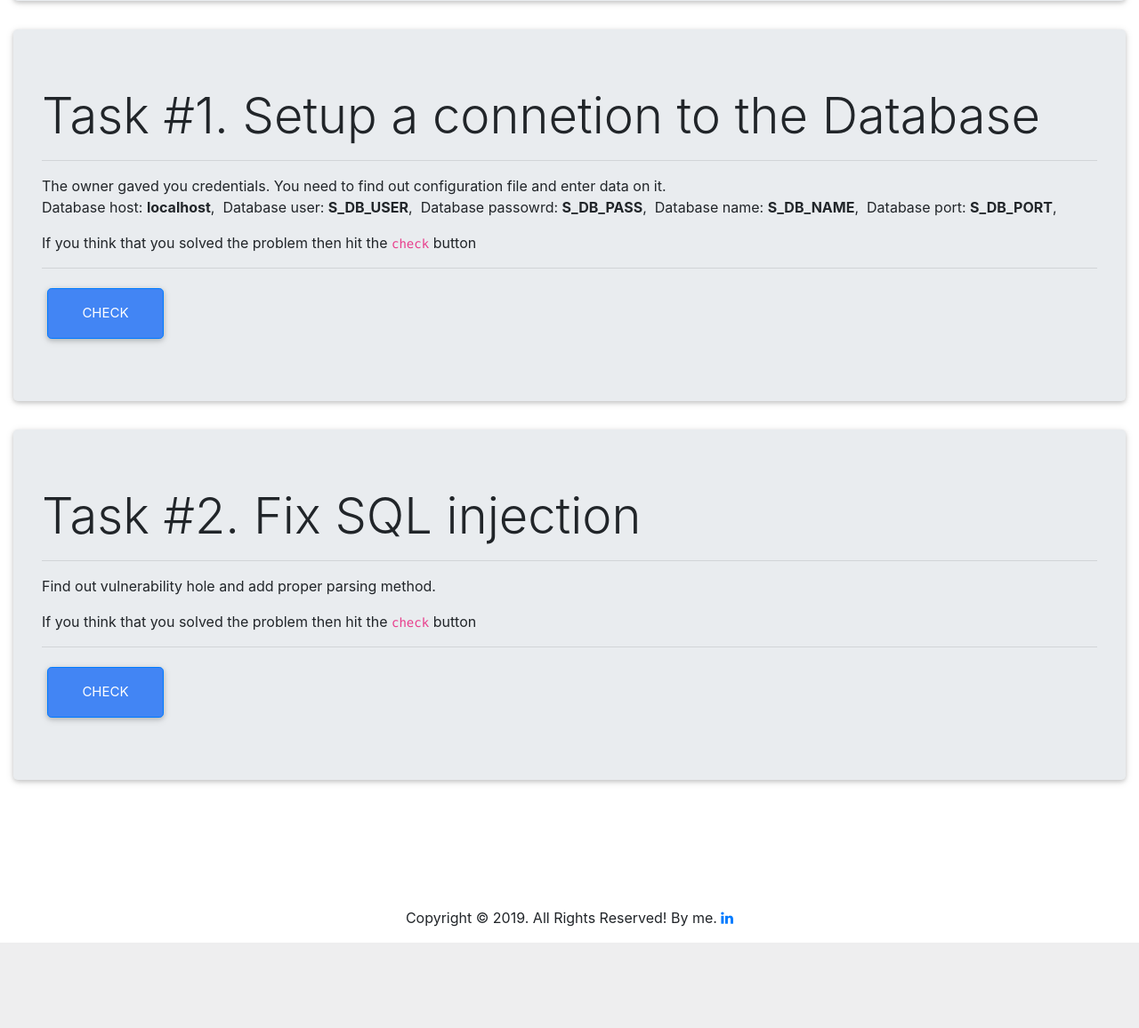
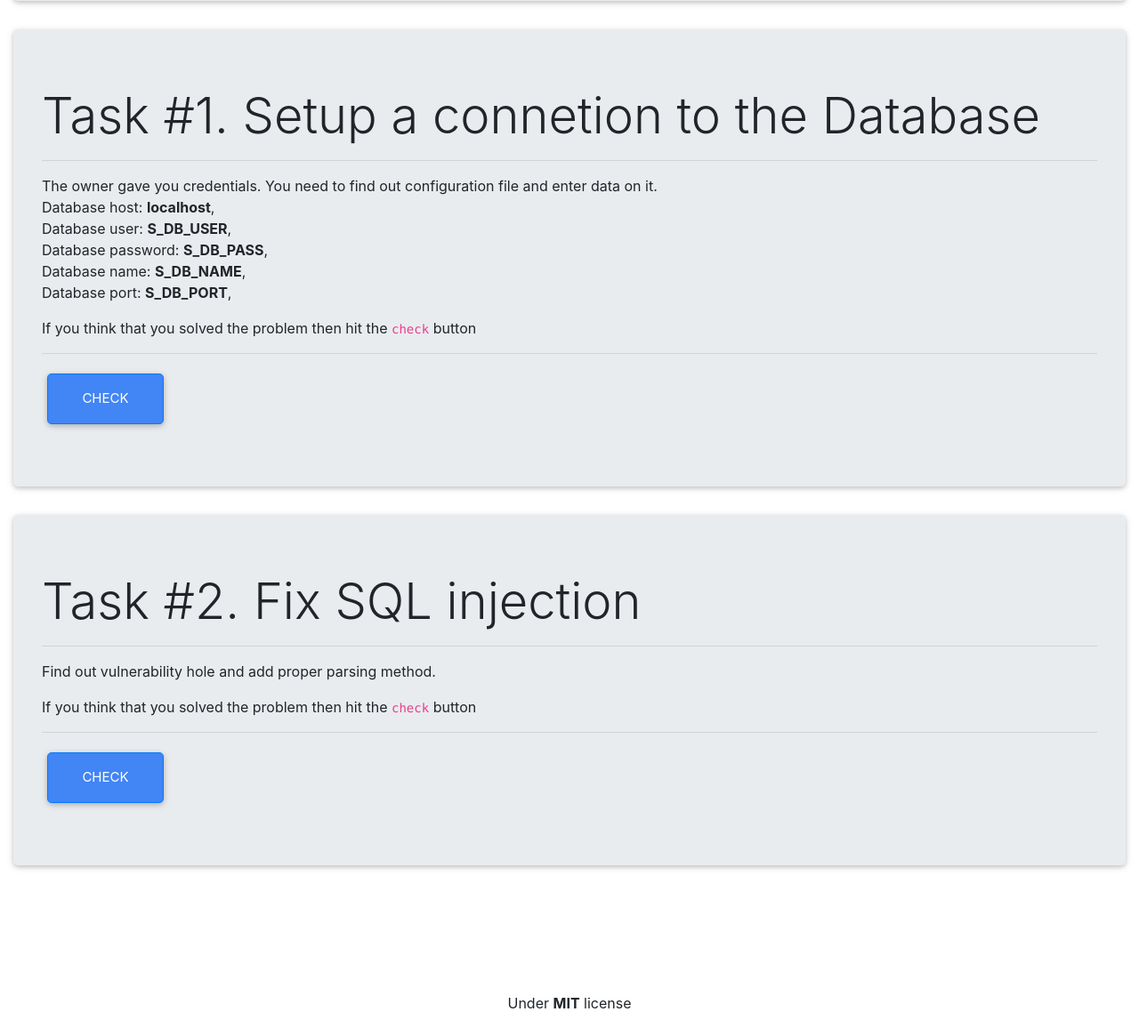
Before and after one commit to n1md7/ITI0103-applying-defense, a PHP site: page /ITI0103-level-applying-defense/ in a window 1280 px wide. Shown: the part 1437-2593 px from the top of the page at 89% size. Before the commit the page ends 2497 px from the top, so only its background shows below. Run offline with PHP 8.4, Linux system fonts and the light colour scheme; some libraries are stand-ins or nearby versions.

Commit message:
minor fixes

```diff
--- a/checker/views/Home/index.php
+++ b/checker/views/Home/index.php
@@ -54,12 +54,12 @@ $target_IP = '192.168.8.253';
     <h3 class="display-4">Task #1. Setup a connetion to the Database</h3>
     <hr class="mb-3">
     <p class="mt-2">
-        The owner gaved you credentials. You need to find out configuration file and enter data on it. <br>
-        Database host: <b class="db-host"><?php echo $db_user_host; ?></b>,
-        Database user: <b class="db-user"><?php echo $db_user_name; ?></b>,
-        Database passowrd: <b class="db-pass"><?php echo $db_user_pass; ?></b>,
-        Database name: <b class="db-name"><?php echo $db_name_____; ?></b>,
-        Database port: <b class="db-port"><?php echo $db_user_port; ?></b>,
+        The owner gave you credentials. You need to find out configuration file and enter data on it. <br>
+        Database host: <b class="db-host"><?php echo $db_user_host; ?></b>, <br>
+        Database user: <b class="db-user"><?php echo $db_user_name; ?></b>, <br>
+        Database password: <b class="db-pass"><?php echo $db_user_pass; ?></b>, <br>
+        Database name: <b class="db-name"><?php echo $db_name_____; ?></b>, <br>
+        Database port: <b class="db-port"><?php echo $db_user_port; ?></b>, <br>
     </p>
     <p class="mt-1">If you think that you solved the problem then hit the <code>check</code> button</p>
     <hr class="mb-3">
--- a/checker/views/footer.html
+++ b/checker/views/footer.html
@@ -1,8 +1,7 @@
 <footer class="text-center mt-5 pt-5">
 <div class="row justify-content-center mt-5 pb-3">
 	<div class="col-auto">
-		Copyright © <?php echo date("Y"); ?>. All Rights Reserved! By me. <a href="https://www.linkedin.com/in/bichiko-kodua"><i class="fa fa-linkedin"></i></a>
-
+		Under <b>MIT</b> license
 	</div>
 </div>
 </footer>
--- a/webserver/views/footer.html
+++ b/webserver/views/footer.html
@@ -1,8 +1,7 @@
 <footer class="text-center mt-5 pt-5">
 <div class="row justify-content-center mt-5 pb-3">
 	<div class="col-auto">
-		Copyright © <?php echo date("Y"); ?>. All Rights Reserved! By me. <a href="https://www.linkedin.com/in/bichiko-kodua"><i class="fa fa-linkedin"></i></a>
-
+		Under <b>MIT</b> license
 	</div>
 </div>
 </footer>
```
